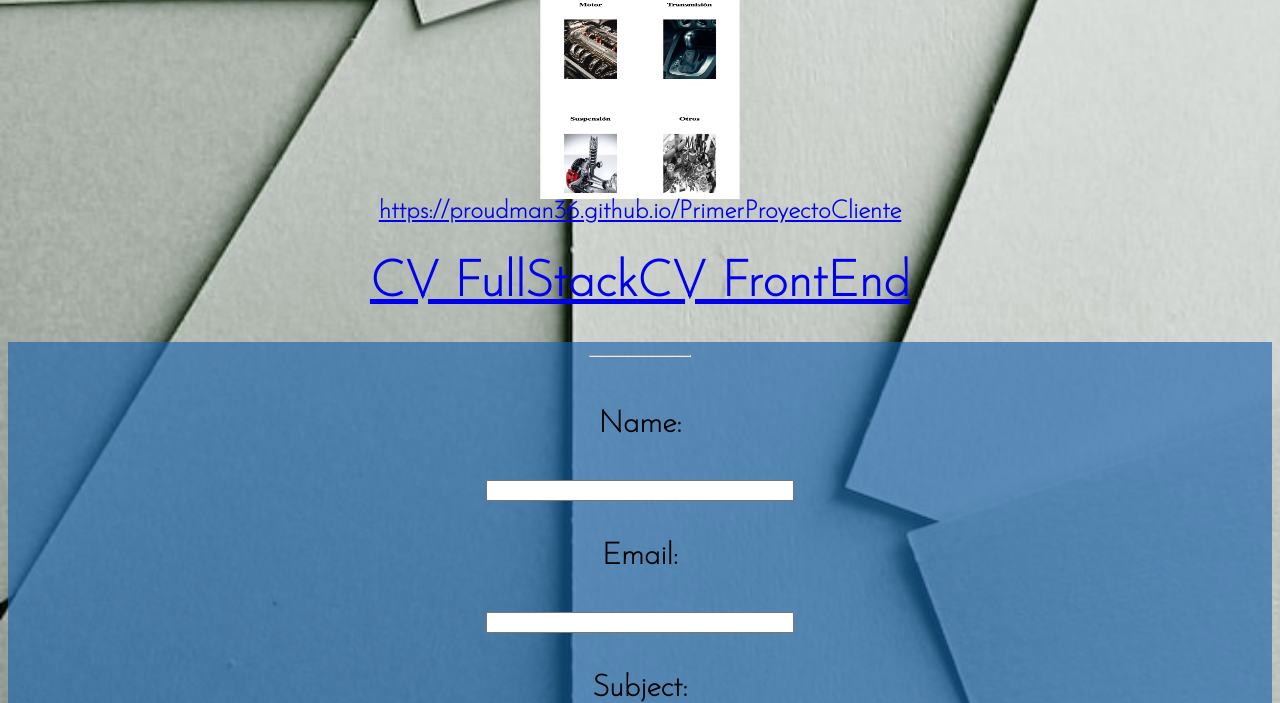
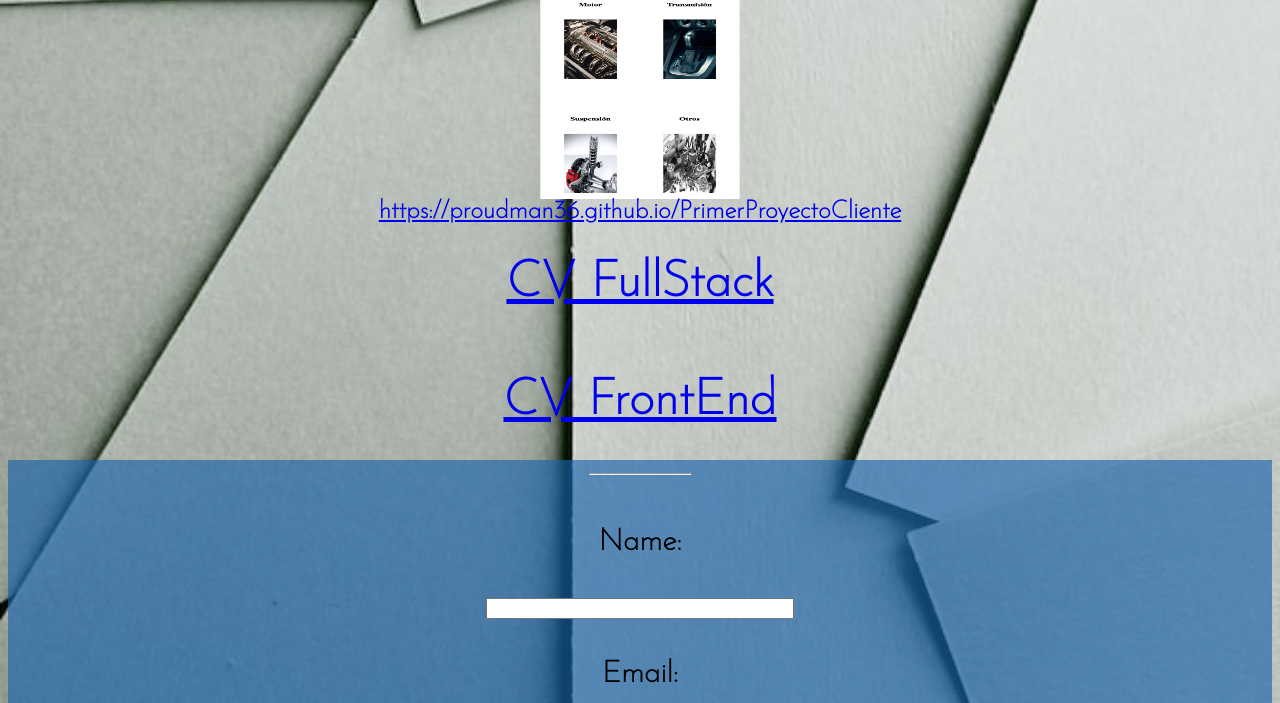
Before and after one commit to proudman36/Portfolio, a Django app: page / in a window 1280 px wide. Shown: the part 1849-2552 px from the top of the page. Run offline with Django 4.2, Linux system fonts and the light colour scheme; data comes from the database, SQL or seed files in the repository.

Commit message:
Corrections on the style of the CV

```diff
--- a/app_portfolio/static/styles.css
+++ b/app_portfolio/static/styles.css
@@ -89,6 +89,8 @@ input{
 }
 .CV{
     display:flex;
+    flex-direction: column;
+    align-items: center;
     justify-content: center;
 }
 @media screen and (max-width:900px){
```
